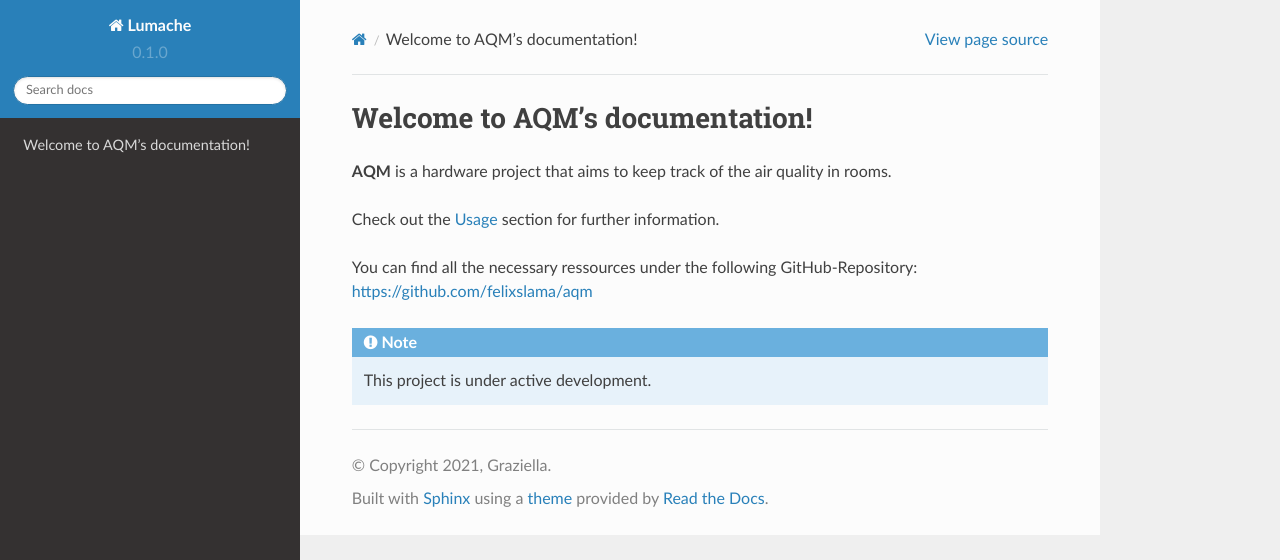
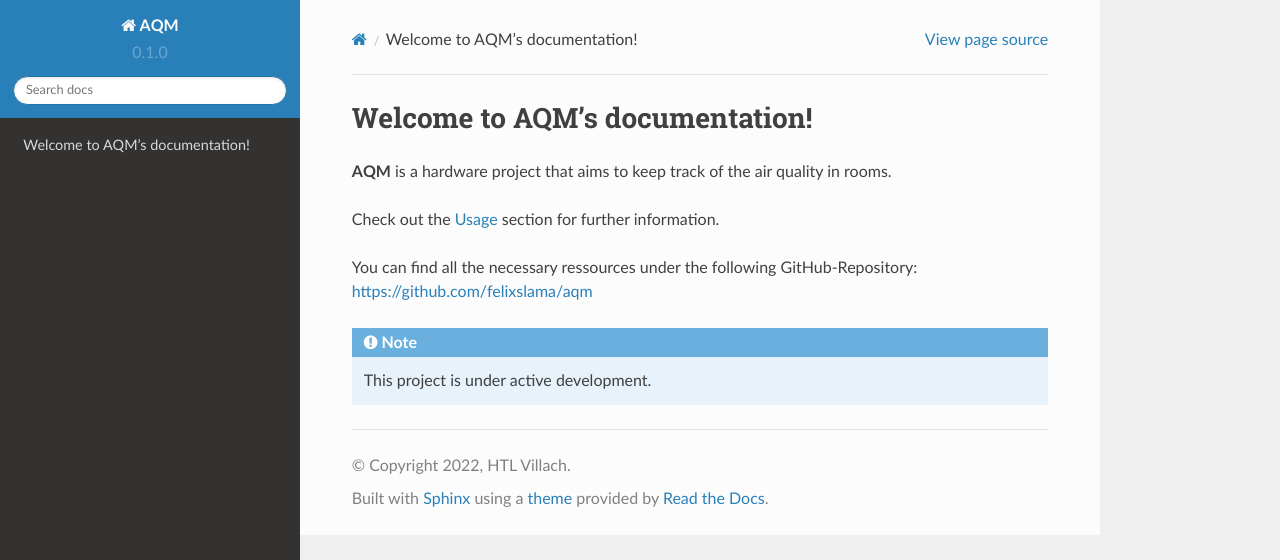
Before and after one commit to TFox42/AQM-documentation, a Sphinx documentation site: the page built from docs/source/index.rst, in a window 1280 px wide. Shown: the top 560 px of the page. Built offline with Sphinx 7.4.7 and the Read the Docs theme 2.0.0, drawn with Linux system fonts in a browser that asks for light colours.

Commit message:
Update conf.py

```diff
--- a/docs/source/conf.py
+++ b/docs/source/conf.py
@@ -2,9 +2,9 @@
 
 # -- Project information
 
-project = 'Lumache'
-copyright = '2021, Graziella'
-author = 'Graziella'
+project = 'AQM'
+copyright = '2022, HTL Villach'
+author = 'Benedikt Gruber'
 
 release = '0.1'
 version = '0.1.0'
```
